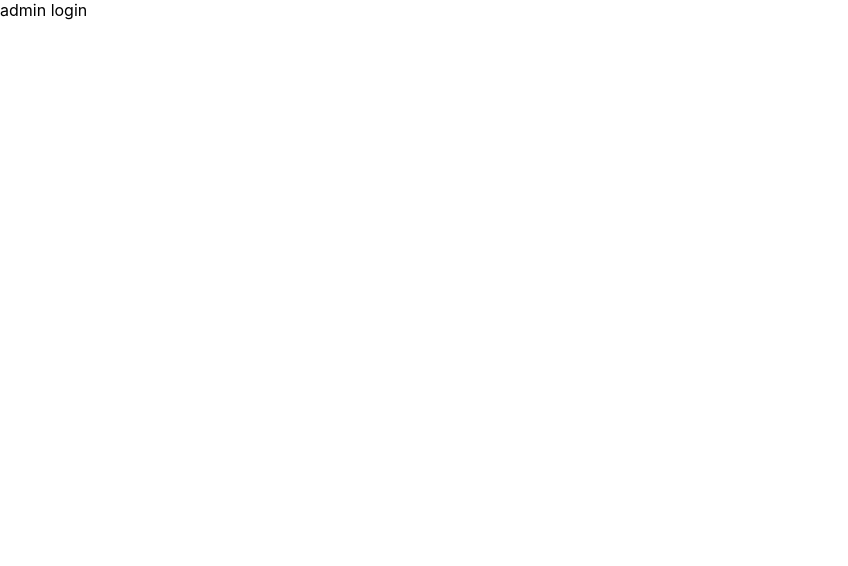
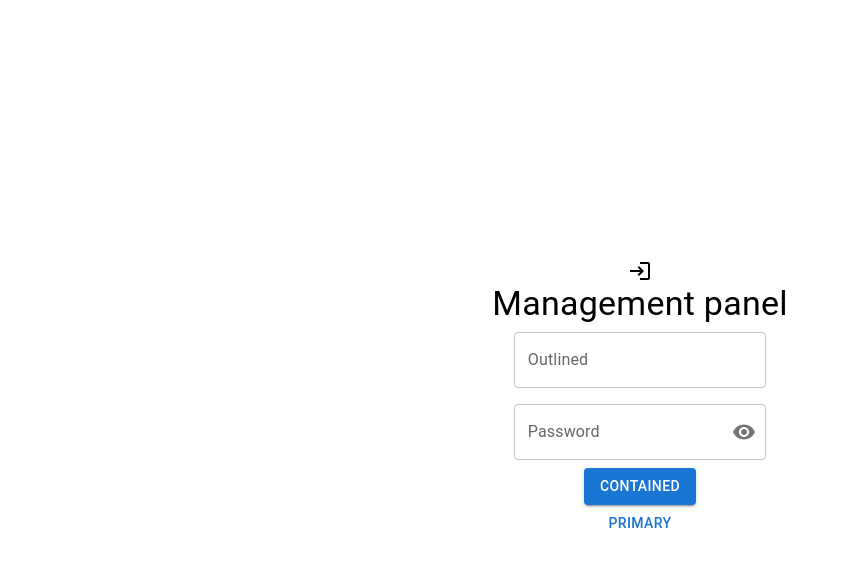
Before and after one commit to zaynab-emadi/TypeScript-React-ecommerce, a React (Create React App) app: page /admin-login in a window 1280 px wide. Shown: the top 566 px of the page, without its empty margins (0-848 px from the left). Built offline with nearby package versions, Linux system fonts and the light colour scheme.

Commit message:
add basic of admin login page

```diff
--- /dev/null
+++ b/src/Assets/Styles/AdminLoginStyle.tsx
@@ -0,0 +1,9 @@
+import { styled} from "@mui/material/styles";
+
+export const LoginBox = styled('div')(({theme}) => ({
+    borderRadius: theme.shape.borderRadius,
+    width : '70%',
+    display : 'flex',
+    flexDirection : 'column',
+    alignItems : 'center'
+}));
--- a/src/Pages/Admin panel/AdminLogin.tsx
+++ b/src/Pages/Admin panel/AdminLogin.tsx
@@ -1,9 +1,75 @@
-import React from 'react';
+import React from "react";
+import {
+  Button,
+  FormControl,
+  Grid,
+  InputAdornment,
+  InputLabel,
+  OutlinedInput, TextField, Typography,
+} from "@mui/material";
+import { Visibility, VisibilityOff } from "@mui/icons-material";
+import IconButton from "@mui/material/IconButton";
+import {LoginBox} from "../../Assets/Styles/AdminLoginStyle";
+import LoginIcon from '@mui/icons-material/Login';
 
 function AdminLogin() {
-    return (
-        <div>admin login</div>
-    );
+  const [showPassword, setShowPassword] = React.useState(false);
+  const handleClickShowPassword = () => setShowPassword((show) => !show);
+
+  const handleMouseDownPassword = (
+    event: React.MouseEvent<HTMLButtonElement>
+  ) => {
+    event.preventDefault();
+  };
+  return (
+    <>
+      <Grid
+        container
+        direction="row"
+        justifyContent="center"
+        alignItems="center"
+        sx = {{height : '100vh'}}
+      >
+        <LoginBox>
+          {/*login icon*/}
+          <LoginIcon/>
+          {/*header*/}
+          <Typography variant='h4' >Management panel</Typography>
+          {/*userName*/}
+          <FormControl sx={{ m: 1, width: "25ch" }}>
+          <TextField id="outlined-basic" label="Outlined" variant="outlined" />
+          </FormControl>
+          {/*password*/}
+          <FormControl sx={{ m: 1, width: "25ch" }} variant="outlined">
+            <InputLabel htmlFor="outlined-adornment-password">
+              Password
+            </InputLabel>
+            <OutlinedInput
+              id="outlined-adornment-password"
+              type={showPassword ? "text" : "password"}
+              endAdornment={
+                <InputAdornment position="end">
+                  <IconButton
+                    aria-label="toggle password visibility"
+                    onClick={handleClickShowPassword}
+                    onMouseDown={handleMouseDownPassword}
+                    edge="end"
+                  >
+                    {showPassword ? <VisibilityOff /> : <Visibility />}
+                  </IconButton>
+                </InputAdornment>
+              }
+              label="Password"
+            />
+          </FormControl>
+          {/*login button*/}
+          <Button variant="contained">Contained</Button>
+          {/*return button*/}
+          <Button>Primary</Button>
+        </LoginBox>
+      </Grid>
+    </>
+  );
 }
 
 export default AdminLogin;
```
